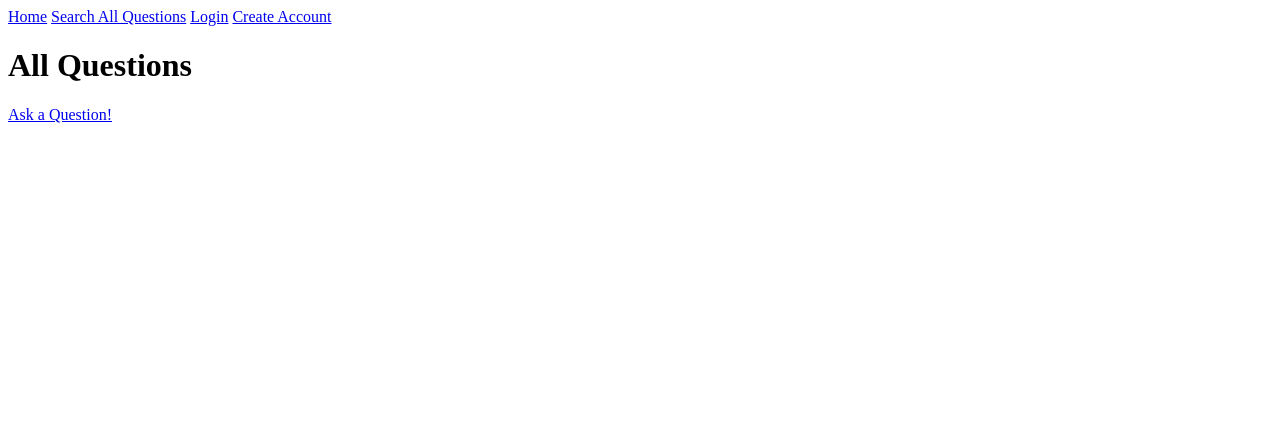
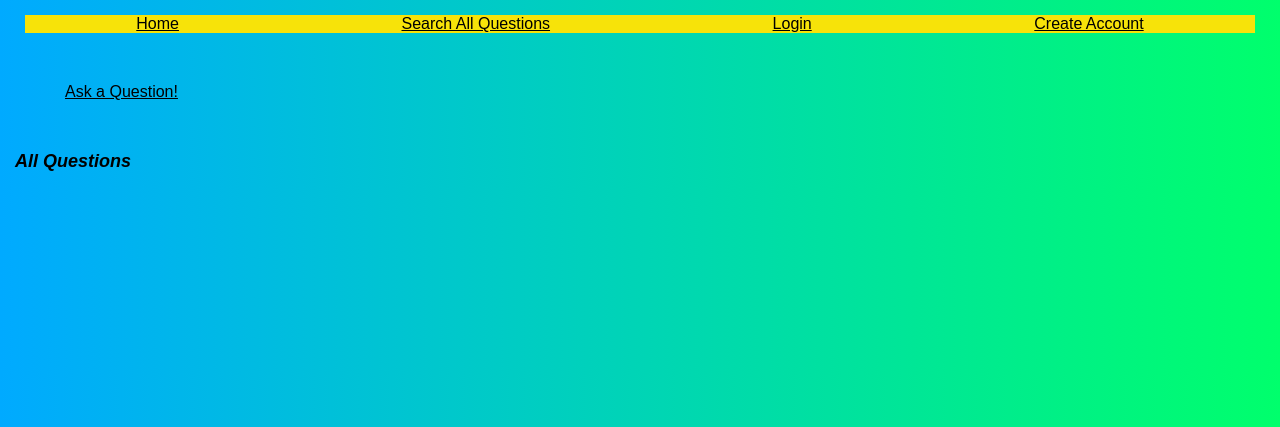
Before and after one commit to momentum-team-5/django--final-project-team-derek-and-kim, a Django app: template templates/question_list.html in a window 1280 px wide. Shown: the top 427 px of the page. Run offline with Django 3.2, Linux system fonts and the light colour scheme; the template is opened without the code that fills it, so the values that code supplies are empty.

Commit message:
started style

```diff
--- a/static/css/style.css
+++ b/static/css/style.css
@@ -0,0 +1,46 @@
+* {
+    font-family: sans-serif;
+    box-sizing: border-box;
+    margin: 10;
+}
+
+a {
+    color: black;
+}
+nav {display: flex;
+    flex: 1 1 auto;
+    flex-direction: row;
+    flex-wrap: nowrap;
+    background-color: #f7e309;
+    justify-content:space-around ;
+    margin: 10px
+
+}
+
+p {
+    margin: 50px
+}
+h1 {
+    font-size: large;
+    font-style: italic;
+}
+
+h2 {
+    font-size: medium;
+    font-style: italic;
+
+}
+
+body {
+    padding: 0px;
+    margin: 15px;
+    background: linear-gradient( to right, #00AAFF, #00FF6c);
+
+}
+
+
+main {
+    margin-left: 1em;
+    margin-right: 1em;
+
+}
--- a/templates/base.html
+++ b/templates/base.html
@@ -25,7 +25,7 @@
     {% for message in messages %}
     <p>{{ message }}</p>
     {% endfor %}
-    <div>
+    <div class="content">
         {% block content %}
         {% endblock %}
     </div>
--- a/templates/question_list.html
+++ b/templates/question_list.html
@@ -1,9 +1,10 @@
 {% extends "base.html" %}
 
 {% block content %}
-<h1>All Questions</h1>
+
 
 <p><a href="{% url 'add_question' %}">Ask a Question!</a></p>
+<h1>All Questions</h1>
 
 <div class="flex flex-wrap">
 {% for question in question %}
```
Also changed, not shown: 1 other file.
